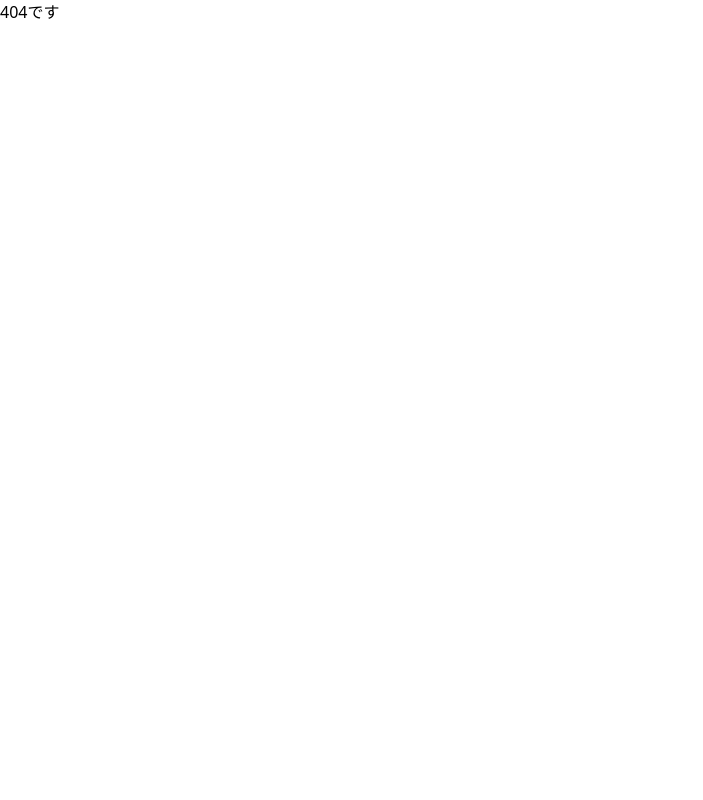
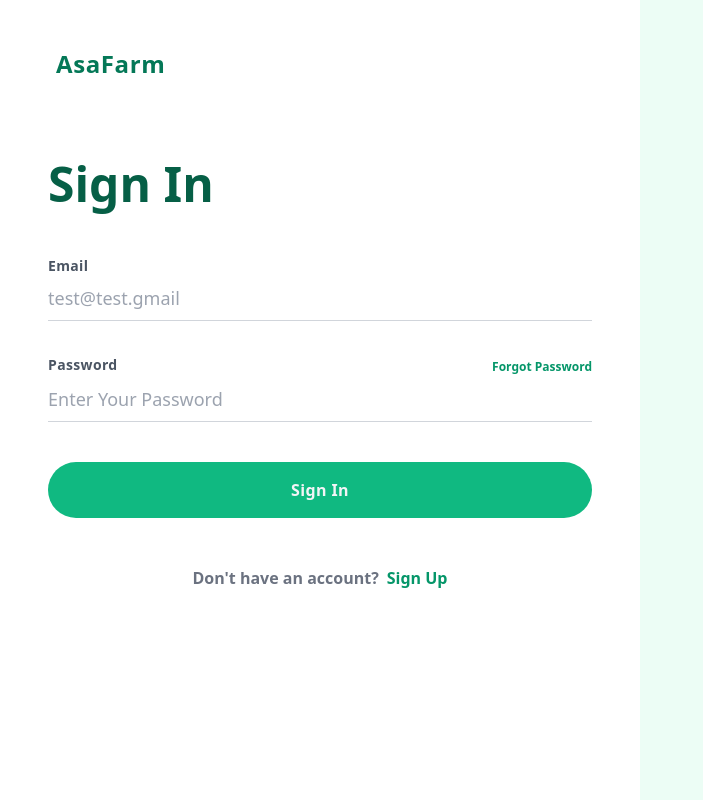
Before and after one commit to toasahi/AsaFarm, a React (Create React App) app: page /login in a window 1280 px wide. Shown: the whole page, without its empty margins (0-703 px from the left). Built offline with nearby package versions, Linux system fonts and the light colour scheme.

Commit message:
Add recoli && Divide Icon

```diff
--- a/package.json
+++ b/package.json
@@ -23,8 +23,8 @@
     "test": "craco test",
     "type-check": "tsc --pretty --noEmit",
     "lint-fix": "eslint . --ext ts --ext tsx --ext js && prettier --write \"**/*.{js,ts,tsx}\"",
-    "lint":"eslint src --ext .ts,.tsx",
-    "prettier":"prettier --write \"**/*.{js,ts,tsx}\"",
+    "lint": "eslint src --ext .ts,.tsx",
+    "prettier": "prettier --write \"**/*.{js,ts,tsx}\"",
     "test-all": "npm run lint && npu run type-check && npm run prettier",
     "eject": "react-scripts eject"
   },
@@ -56,6 +56,7 @@
     "postcss": "^7.0.35",
     "prettier": "^2.3.0",
     "react-router-dom": "^5.2.0",
+    "recoil": "^0.3.1",
     "tailwindcss": "npm:@tailwindcss/postcss7-compat@^2.1.2"
   },
   "husky": {
--- a/src/App.tsx
+++ b/src/App.tsx
@@ -2,6 +2,7 @@
 import { BrowserRouter, Route, Switch } from 'react-router-dom';
 import { Home } from 'components/pages/Home';
 import { Page404 } from 'components/pages/Page404';
+import { Login } from 'components/pages/Login';
 
 function App() {
   return (
@@ -10,6 +11,9 @@ function App() {
         <Switch>
           <Route path="/home">
             <Home />
+          </Route>
+          <Route path="/login">
+            <Login />
           </Route>
           <Route path="*">
             <Page404 />
--- /dev/null
+++ b/src/components/atoms/Icon.tsx
@@ -0,0 +1,11 @@
+import { memo } from 'react';
+import { Link } from 'react-router-dom';
+
+export const Icon = memo(() => {
+  return (
+    <Link to="/home" className="py-12 bg-green-100 lg:bg-white flex justify-center lg:justify-start lg:px-12">
+      <div></div>
+      <div className="text-2xl text-green-700 tracking-wide ml-2 font-semibold">AsaFarm</div>
+    </Link>
+  );
+});
--- a/src/components/atoms/PrimaryButton.tsx
+++ b/src/components/atoms/PrimaryButton.tsx
@@ -6,7 +6,7 @@ type Props = {
 };
 
 export const PrimaryButton: VFC<Props> = memo((props) => {
-  const { children } = props;
+  const { children, onClick } = props;
   return (
     <button
       className="bg-green-500 text-gray-100 p-4 w-full rounded-full tracking-wide
--- a/src/components/organisms/user/SignUp.tsx
+++ b/src/components/organisms/user/SignUp.tsx
@@ -44,14 +44,7 @@ export const SignUp: VFC<Props> = memo((props) => {
             />
           </div>
           <div className="mt-8">
-            <div className="flex justify-between items-center">
-              <div className="text-sm font-bold text-gray-600 tracking-wide">Password</div>
-              <div>
-                <Link to="#" className="text-xs font-semibold text-green-600 hover:text-green-800">
-                  Forgot Password
-                </Link>
-              </div>
-            </div>
+            <div className="text-sm font-bold text-gray-600 tracking-wide">Password</div>
 
             <PrimaryInput
               inputType="password"
--- a/src/components/pages/Home.tsx
+++ b/src/components/pages/Home.tsx
@@ -2,9 +2,5 @@ import { memo, VFC } from 'react';
 import { Login } from './Login';
 
 export const Home: VFC = memo(() => {
-  return (
-    <div>
-      <Login />
-    </div>
-  );
+  return <div>ホームページ</div>;
 });
--- a/src/components/pages/Login.tsx
+++ b/src/components/pages/Login.tsx
@@ -1,3 +1,4 @@
+import { Icon } from 'components/atoms/Icon';
 import { SignUp } from 'components/organisms/user/SignUp';
 import { ChangeEvent, memo, useState, VFC } from 'react';
 
@@ -14,10 +15,7 @@ export const Login: VFC = memo(() => {
     <>
       <div className="lg:flex">
         <div className="lg:w-1/2 xl:max-w-screen-sm">
-          <div className="py-12 bg-green-100 lg:bg-white flex justify-center lg:justify-start lg:px-12">
-            <div></div>
-            <div className="text-2xl text-green-700 tracking-wide ml-2 font-semibold">AsaFarm</div>
-          </div>
+          <Icon />
           <div className="mt-10 px-12 sm:px-24 md:px-48 lg:px-12 lg:mt-8 xl:mt-8 xl:max-w-screen-2xl">
             {userLogin ? (
               <SignIn
```
Also changed, not shown: 1 other file (tests, documents, lock files or other folders).
